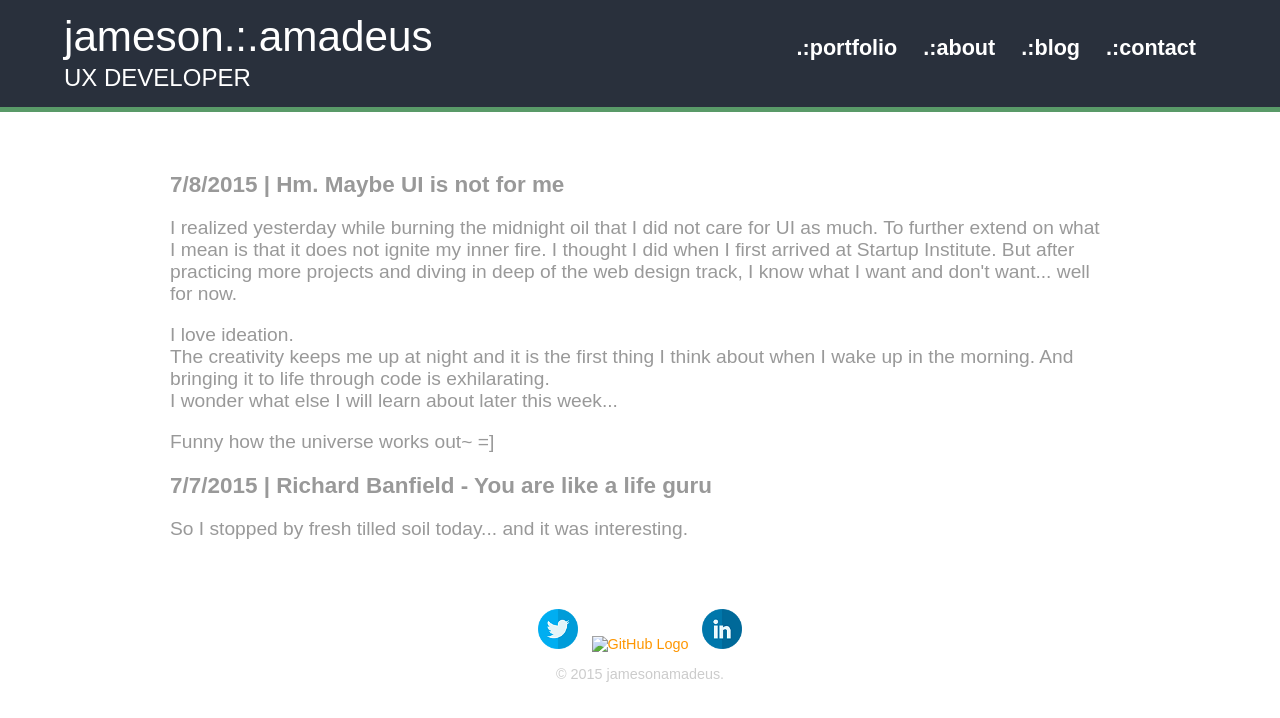
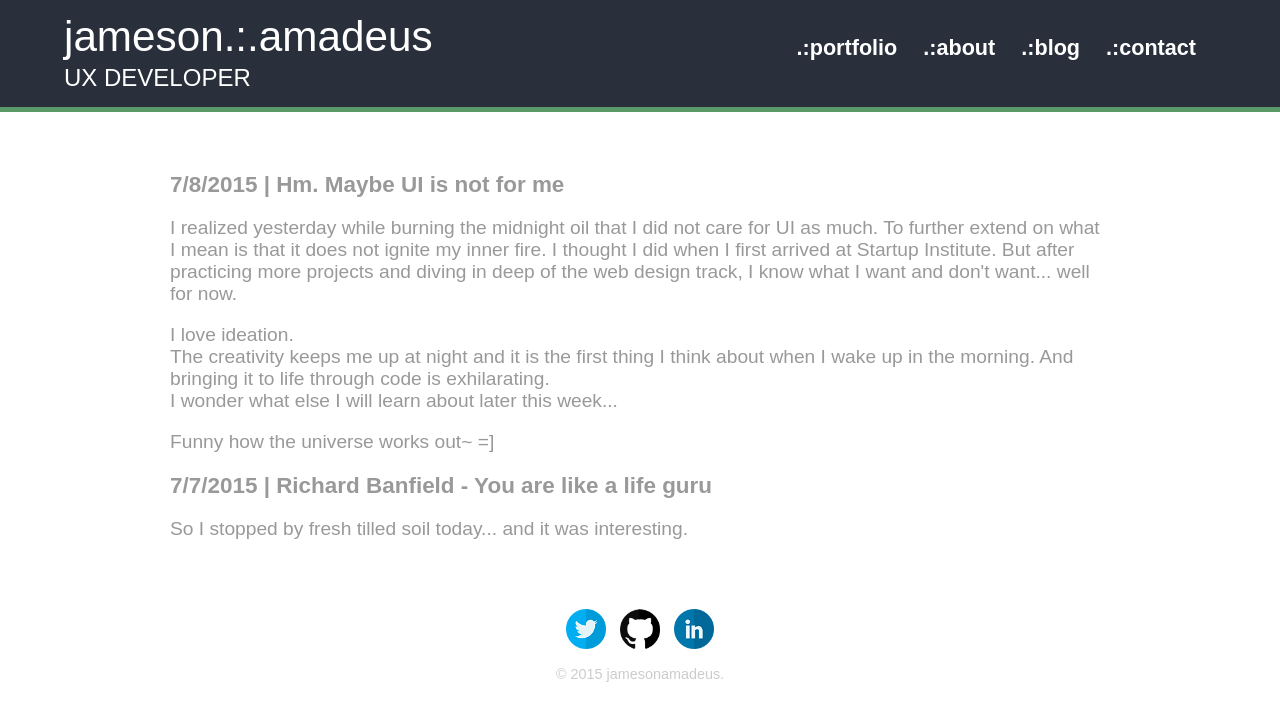
Before and after one commit to jamesonamadeus/sandbox, a plain HTML site: page blog.html in a window 1280 px wide. Drawn offline with Linux system fonts and the light colour scheme; a web font is replaced by a local one.

Commit message:
GitHub Works!

```diff
--- a/blog.html
+++ b/blog.html
@@ -42,10 +42,9 @@
             </section>
             <footer>
                 <a href="https://twitter.com/jamesonamadeus" target="_blank"><img src="img/twitter.png" alt="Twitter Logo" class="social-icon"></a>
-                <a href="https://github.com/jamesonamadeus" target="_blank"><img src="img/Github.png" alt="GitHub Logo" class="social-icon"></a>
+                <a href="https://github.com/jamesonamadeus" target="_blank"><img src="img/ghub.png" alt="GitHub Logo" class="social-icon"></a>
                 <a href="https://www.linkedin.com/in/jameschoi03" target="_blank"><img src="img/linkedin.png" alt="Linkedin Logo" class="social-icon"></a>
                 <p>&copy; 2015 jamesonamadeus.</p>
             </footer>
-        </div>
     </body>
 </html>
```
Also changed, not shown: about.html (+1 -1 lines), contact.html (+1 -1 lines), index.html (+0 -1 lines).
